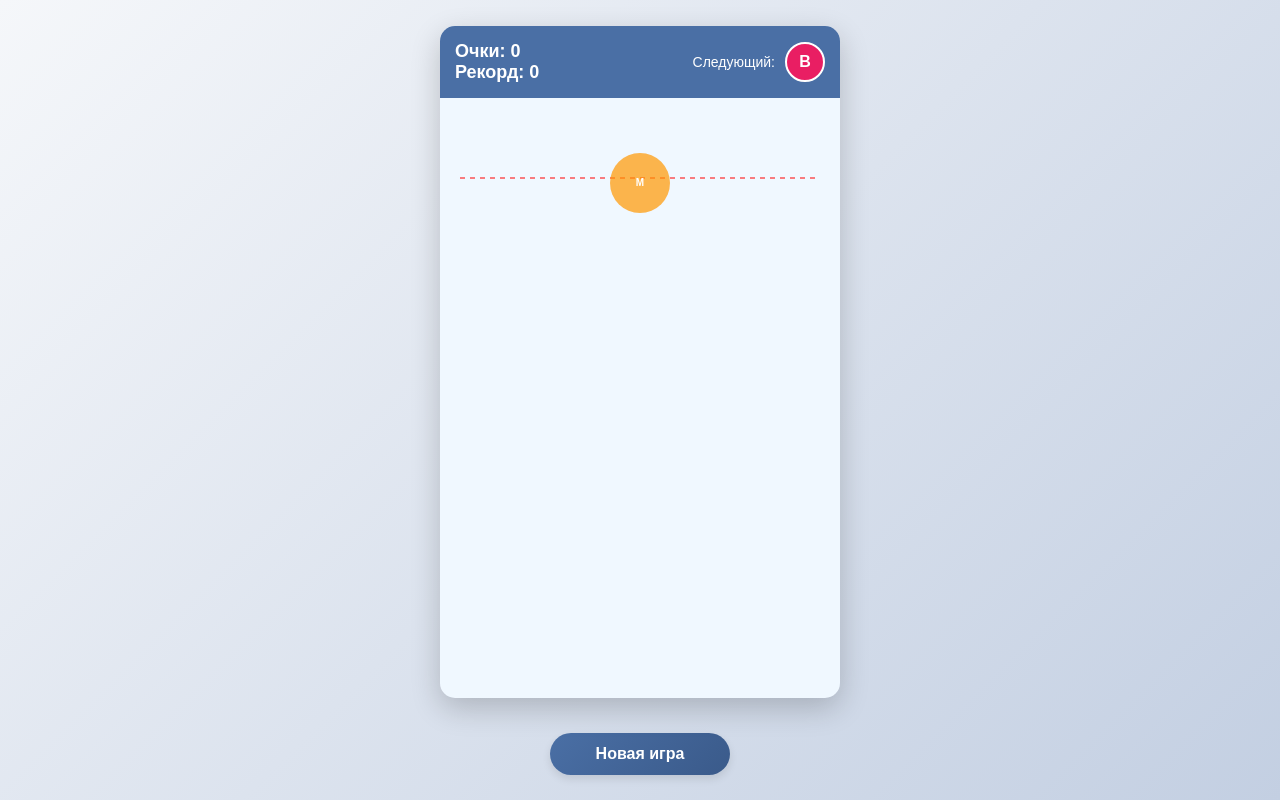
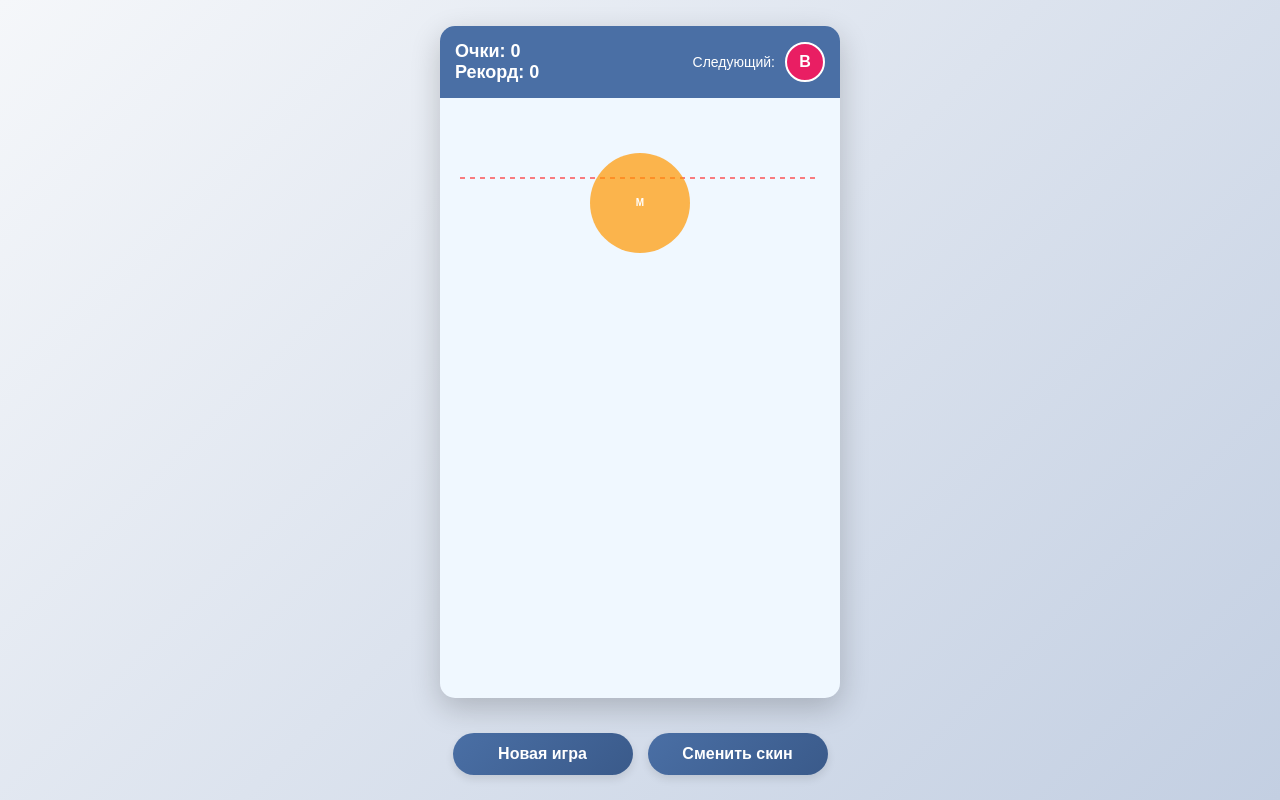
Before and after one commit to MinikoCappu/BaldanGames, a plain HTML site: page suika/suika.html in a window 1280 px wide. Drawn offline with nearby package versions, Linux system fonts and the light colour scheme.

Commit message:
Add files via upload

```diff
--- a/suika/suika.html
+++ b/suika/suika.html
@@ -180,6 +180,7 @@
 
     <div class="controls">
         <button class="btn" id="restartBtn">Новая игра</button>
+        <button class="btn" id="SkinBtn">Сменить скин</button>
     </div>
 
     <script>
@@ -200,6 +201,9 @@
                 this.wallThickness = 20;
                 this.fruitQueue = [];
                 this.previewQueueSize = 3;
+                this.useImages = false;
+                this.imageCache = {};
+
 
                 this.engine = Matter.Engine.create({
                     enableSleeping: true,
@@ -208,17 +212,24 @@
                 this.world = this.engine.world;
 
                 this.fruitTypes = [
-                    { name: "Виноград", radius: 15, color: "#9c27b0", score: 1, density: 0.001 },
-                    { name: "Вишня", radius: 20, color: "#e91e63", score: 3, density: 0.001 },
-                    { name: "Клубника", radius: 25, color: "#f44336", score: 6, density: 0.001 },
-                    { name: "Мандарин", radius: 30, color: "#ff9800", score: 10, density: 0.001 },
-                    { name: "Яблоко", radius: 35, color: "#ff5722", score: 15, density: 0.001 },
-                    { name: "Груша", radius: 40, color: "#ffeb3b", score: 21, density: 0.001 },
-                    { name: "Персик", radius: 45, color: "#ffccbc", score: 28, density: 0.001 },
-                    { name: "Ананас", radius: 50, color: "#ffc107", score: 36, density: 0.001 },
-                    { name: "Дыня", radius: 55, color: "#8bc34a", score: 45, density: 0.001 },
-                    { name: "Арбуз", radius: 60, color: "#4caf50", score: 55, density: 0.001 }
+                    { name: "Виноград", radius: 20, color: "#9c27b0", score: 1, density: 0.001, image: "images/виноград.png"},
+                    { name: "Вишня", radius: 30, color: "#e91e63", score: 3, density: 0.001, image: "images/вишня.png"},
+                    { name: "Клубника", radius: 40, color: "#f44336", score: 7, density: 0.001, image: "images/клубника.png"},
+                    { name: "Мандарин", radius: 50, color: "#ff9800", score: 12, density: 0.001, image: "images/мандарин.png"},
+                    { name: "Яблоко", radius: 60, color: "#ff5722", score: 20, density: 0.001, image: "images/яблоко.png"},
+                    { name: "Персик", radius: 70, color: "#ffccbc", score: 35, density: 0.001, image: "images/персик.png"},
+                    { name: "Ананас", radius: 80, color: "#ffc107", score: 55, density: 0.001, image: "images/ананас.png"},
+                    { name: "Арбуз", radius: 90, color: "#4caf50", score: 80, density: 0.001, image: "images/арбуз.png"}
                 ];
+
+                this.fruitTypes.forEach((fruit, index) => {
+                    if (fruit.image) {
+                        const img = new Image();
+                        img.src = fruit.image;
+                        this.imageCache[index] = img;
+                    }
+                });
+
 
                 this.initializeFruitQueue();
                 this.createWalls();
@@ -325,6 +336,9 @@
                 });
 
                 document.getElementById('restartBtn').addEventListener('click', () => this.restartGame());
+                document.getElementById('SkinBtn').addEventListener('click', () => {
+                    this.useImages = !this.useImages;
+                });
             }
 
             createNewFruit() {
@@ -351,16 +365,34 @@
 
             updateNextFruitDisplay() {
                 const nextFruitElement = document.getElementById('nextFruit');
-                const nextType = this.fruitTypes[this.fruitQueue[0]];
+                const nextTypeIndex = this.fruitQueue[0];
+                const nextType = this.fruitTypes[nextTypeIndex];
+                const size = Math.min(40, nextType.radius * 2);
+                nextFruitElement.style.width = `${size}px`;
+                nextFruitElement.style.height = `${size}px`;
+                nextFruitElement.innerHTML = '';
 
+                if (this.useImages && this.imageCache[nextTypeIndex]) {
+                    const img = this.imageCache[nextTypeIndex];
+                    nextFruitElement.style.backgroundColor = 'transparent';
+
+                    const imageElement = document.createElement('img');
+                    imageElement.src = img.src;
+                    imageElement.style.width = '100%';
+                    imageElement.style.height = '100%';
+                    imageElement.style.borderRadius = '50%';
+                    imageElement.style.objectFit = 'cover';
+
+                    nextFruitElement.appendChild(imageElement);
+                } else {
                     nextFruitElement.style.backgroundColor = nextType.color;
-                nextFruitElement.style.width = `${Math.min(40, nextType.radius * 2)}px`;
-                nextFruitElement.style.height = `${Math.min(40, nextType.radius * 2)}px`;
                     nextFruitElement.textContent = nextType.name.charAt(0);
+                }
 
                 document.getElementById('currentScore').textContent = this.score;
                 document.getElementById('highScore').textContent = this.highScore;
             }
+
 
             moveCurrentFruit(e) {
                 if (this.gameOver || !this.currentFruit) return;
@@ -456,15 +488,20 @@
             }
 
             drawPreviewFruit() {
+                const type = this.fruitTypes[this.currentFruit.type];
+                const x = this.currentFruit.x;
+                const y = this.currentFruit.y;
+                const radius = this.currentFruit.radius;
+
+                if (this.useImages && this.imageCache[this.currentFruit.type]) {
+                    const img = this.imageCache[this.currentFruit.type];
+                    this.ctx.globalAlpha = 0.7;
+                    this.ctx.drawImage(img, x - radius, y - radius, radius * 2, radius * 2);
+                    this.ctx.globalAlpha = 1.0;
+                } else {
                     this.ctx.beginPath();
-                this.ctx.arc(
-                    this.currentFruit.x,
-                    this.currentFruit.y,
-                    this.currentFruit.radius,
-                    0,
-                    Math.PI * 2
-                );
-                this.ctx.fillStyle = this.currentFruit.color;
+                    this.ctx.arc(x, y, radius, 0, Math.PI * 2);
+                    this.ctx.fillStyle = type.color;
                     this.ctx.globalAlpha = 0.7;
                     this.ctx.fill();
                     this.ctx.globalAlpha = 1.0;
@@ -473,8 +510,9 @@
                     this.ctx.font = "bold 10px Arial";
                     this.ctx.textAlign = "center";
                     this.ctx.textBaseline = "middle";
-                this.ctx.fillText(this.currentFruit.name.charAt(0), this.currentFruit.x, this.currentFruit.y);
+                    this.ctx.fillText(type.name.charAt(0), x, y);
                     this.ctx.closePath();
+                }
             }
 
             drawAllFruits() {
@@ -488,14 +526,17 @@
             }
 
             drawFruit(body) {
+                const typeIndex = body.fruitData.type;
+                const radius = body.circleRadius;
+                const x = body.position.x;
+                const y = body.position.y;
+
+                if (this.useImages && this.imageCache[typeIndex]) {
+                    const img = this.imageCache[typeIndex];
+                    this.ctx.drawImage(img, x - radius, y - radius, radius * 2, radius * 2);
+                } else {
                     this.ctx.beginPath();
-                this.ctx.arc(
-                    body.position.x,
-                    body.position.y,
-                    body.circleRadius,
-                    0,
-                    Math.PI * 2
-                );
+                    this.ctx.arc(x, y, radius, 0, Math.PI * 2);
                     this.ctx.fillStyle = body.render.fillStyle;
                     this.ctx.fill();
 
@@ -507,11 +548,12 @@
                     }
 
                     this.ctx.fillStyle = "white";
-                this.ctx.font = "bold " + Math.max(10, body.circleRadius / 2) + "px Arial";
+                    this.ctx.font = "bold " + Math.max(10, radius / 2) + "px Arial";
                     this.ctx.textAlign = "center";
                     this.ctx.textBaseline = "middle";
-                this.ctx.fillText(body.fruitData.name.charAt(0), body.position.x, body.position.y);
+                    this.ctx.fillText(body.fruitData.name.charAt(0), x, y);
                     this.ctx.closePath();
+                }
             }
 
             drawGameOver() {
```
Also changed, not shown: suika/images/ананас.png (added), suika/images/арбуз.png (added), suika/images/виноград.png (added), suika/images/вишня.png (added), suika/images/клубника.png (added), suika/images/мандарин.png (added), suika/images/персик.png (added), suika/images/яблоко.png (added). Lines whose indentation alone changed are shown as unchanged.
